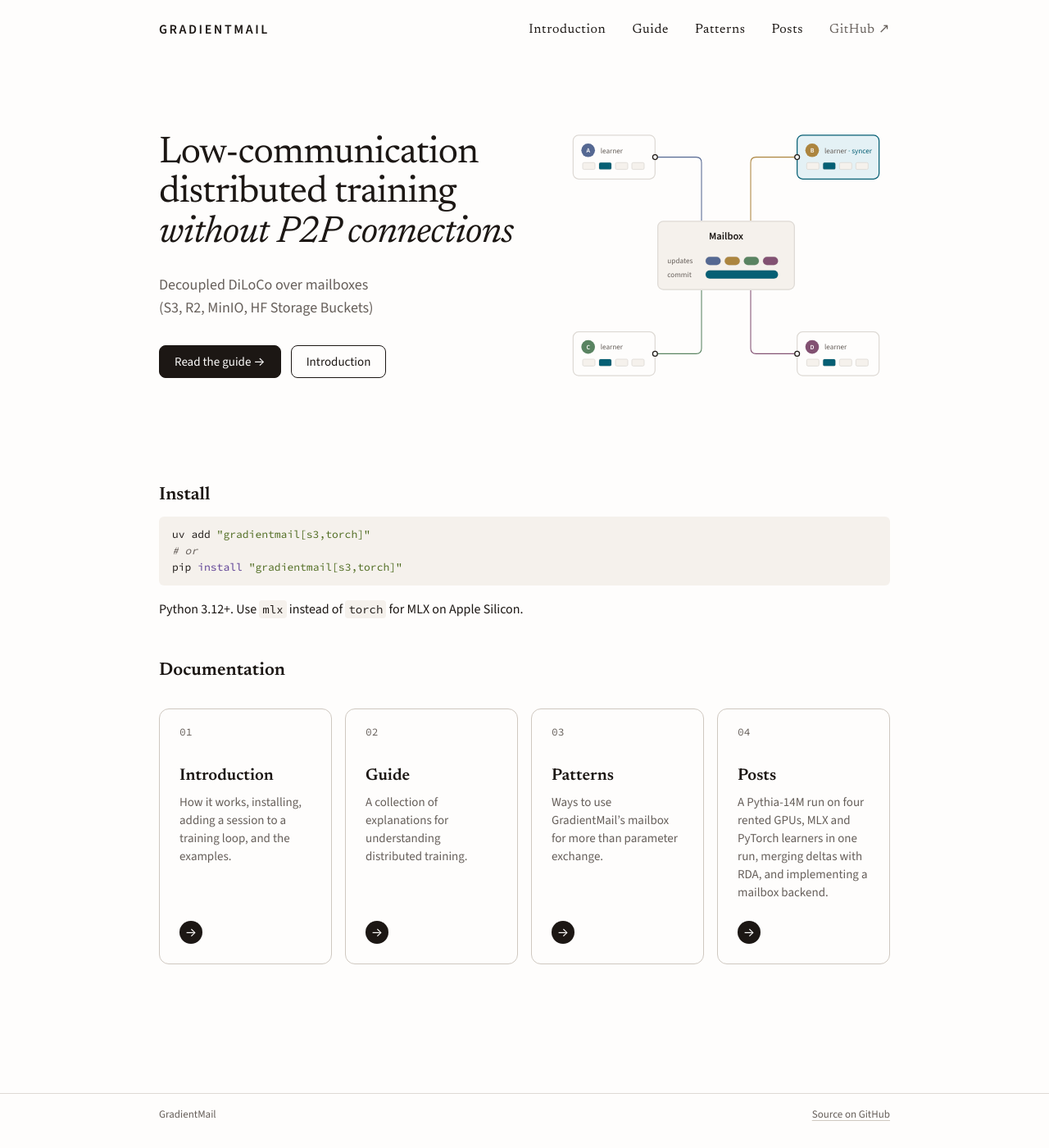
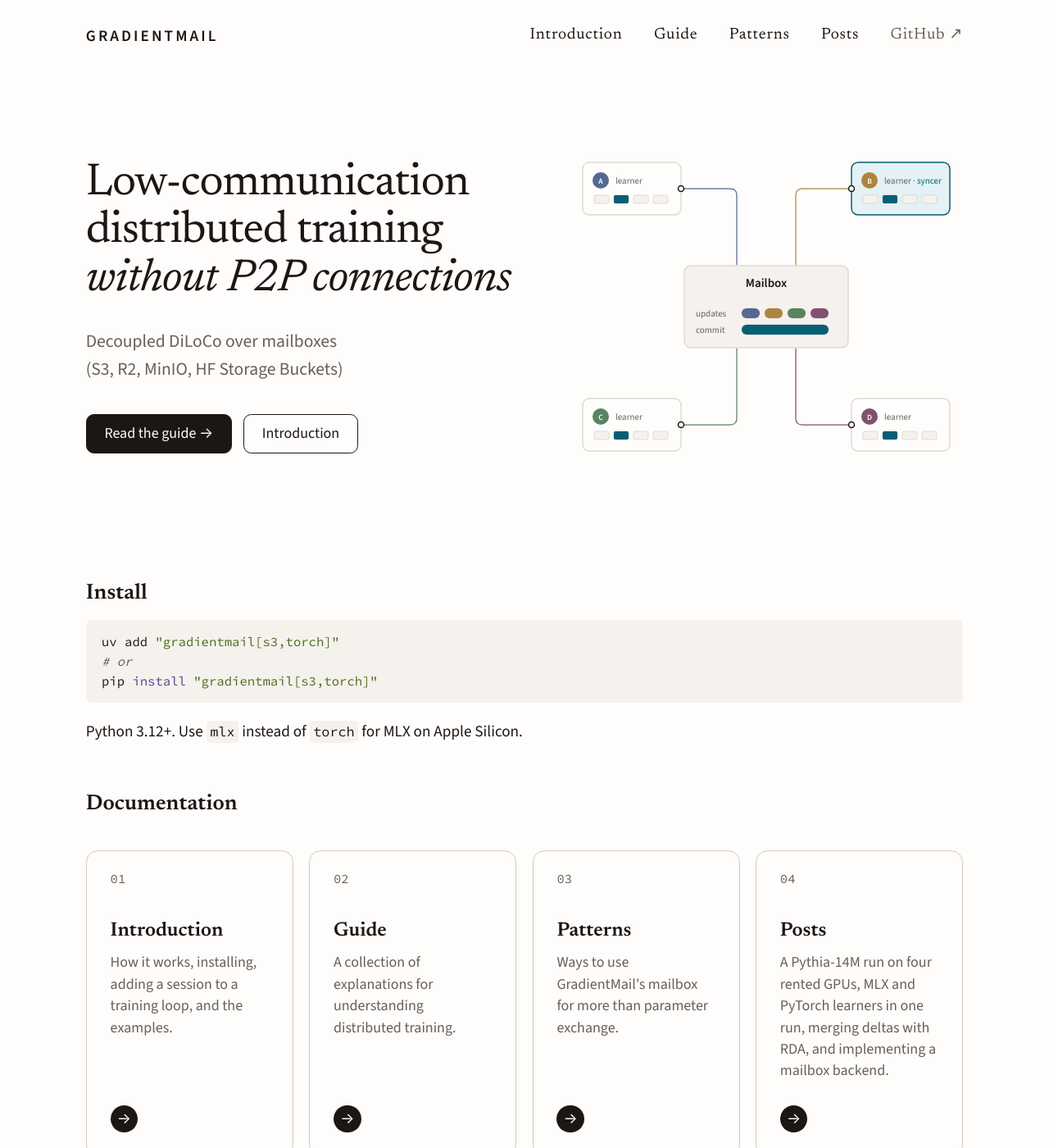
Before and after one commit to ppgsi-lab/gradientmail, a Jekyll site: the page built from index.md, in a window 1280 px wide and 1400 px high. Shown: the whole window at 82% size. Built offline with Jekyll 4.4.1, drawn with Linux system fonts in a browser that asks for light colours; our own code applies the rules of GitHub Pages for plain Markdown files.

Commit message:
Scale the site by 1.2x
Every px length in the layout stylesheet, breakpoints included, is
multiplied by 1.2; 1px and 1.5px hairlines stay as they are.

Co-Authored-By: Claude Opus 5.5 <noreply@anthropic.com>

```diff
--- a/_layouts/default.html
+++ b/_layouts/default.html
@@ -22,11 +22,11 @@
   --serif: "Newsreader", Georgia, "Times New Roman", serif;
   --sans: "Source Sans 3", "Source Sans Pro", system-ui, -apple-system, "Segoe UI", sans-serif;
   --mono: "Source Code Pro", ui-monospace, SFMono-Regular, Menlo, Consolas, monospace;
-  --column: 660px;
-  --sidebar: 192px;
-  --gap: 40px;
-  --page: calc(var(--sidebar) + var(--gap) + var(--column) + 32px);
-  --bar: 72px;
+  --column: 792px;
+  --sidebar: 230.4px;
+  --gap: 48px;
+  --page: calc(var(--sidebar) + var(--gap) + var(--column) + 38.4px);
+  --bar: 86.4px;
 }
 @media (prefers-color-scheme: dark) {
   :root {
@@ -36,128 +36,128 @@
   }
 }
 * { box-sizing: border-box; }
-html { background: var(--paper); scroll-padding-top: calc(var(--bar) + 24px); }
+html { background: var(--paper); scroll-padding-top: calc(var(--bar) + 28.8px); }
 body {
   margin: 0;
   min-height: 100vh; min-height: 100dvh; display: flex; flex-direction: column;
   background: var(--paper); color: var(--ink);
-  font: 16px/26px var(--sans);
+  font: 19.2px/31.2px var(--sans);
   -webkit-font-smoothing: antialiased;
 }
-a { color: inherit; text-decoration: underline 1px var(--hatch); text-underline-offset: 3px; }
+a { color: inherit; text-decoration: underline 1px var(--hatch); text-underline-offset: 3.6px; }
 a:hover { text-decoration-color: var(--ink); }
 
 .bar { position: sticky; top: 0; z-index: 10; background: var(--paper); border-bottom: 1px solid var(--rule); }
 @supports (animation-timeline: scroll()) {
-  .bar { animation: lift linear both; animation-timeline: scroll(root); animation-range: 0 24px; }
+  .bar { animation: lift linear both; animation-timeline: scroll(root); animation-range: 0 28.8px; }
 }
 @keyframes lift { from { border-bottom-color: transparent; } }
-.bar-inner { max-width: var(--page); height: var(--bar); margin: 0 auto; padding: 0 16px; display: flex; align-items: center; gap: 24px; }
-.bar .name { font: 600 16px/1 var(--sans); letter-spacing: 0.16em; text-transform: uppercase; text-decoration: none; }
-.bar nav { margin-left: auto; display: flex; align-items: center; gap: 32px; }
-.bar nav a { font: 400 16px/24px var(--serif); font-variation-settings: "opsz" 16; letter-spacing: 0.04em; color: var(--ink); text-decoration: underline 1.5px transparent; text-underline-offset: 10px; }
+.bar-inner { max-width: var(--page); height: var(--bar); margin: 0 auto; padding: 0 19.2px; display: flex; align-items: center; gap: 28.8px; }
+.bar .name { font: 600 19.2px/1 var(--sans); letter-spacing: 0.16em; text-transform: uppercase; text-decoration: none; }
+.bar nav { margin-left: auto; display: flex; align-items: center; gap: 38.4px; }
+.bar nav a { font: 400 19.2px/28.8px var(--serif); font-variation-settings: "opsz" 16; letter-spacing: 0.04em; color: var(--ink); text-decoration: underline 1.5px transparent; text-underline-offset: 12px; }
 .bar nav a:hover { text-decoration-color: var(--hatch); }
 .bar nav a[aria-current] { text-decoration-color: var(--accent); }
 .bar nav .out { color: var(--muted); }
 
-.page { flex: 1 0 auto; width: 100%; max-width: var(--page); margin: 0 auto; padding: 0 16px; display: grid; grid-template-columns: var(--sidebar) minmax(0, var(--column)); gap: var(--gap); }
-main { max-width: var(--column); padding: 48px 0 64px; min-width: 0; }
+.page { flex: 1 0 auto; width: 100%; max-width: var(--page); margin: 0 auto; padding: 0 19.2px; display: grid; grid-template-columns: var(--sidebar) minmax(0, var(--column)); gap: var(--gap); }
+main { max-width: var(--column); padding: 57.6px 0 76.8px; min-width: 0; }
 main > :first-child { margin-top: 0; }
 
-.sidebar { position: sticky; top: var(--bar); align-self: start; max-height: calc(100vh - var(--bar)); overflow-y: auto; padding: 48px 0 32px; font-size: 14px; line-height: 20px; }
-.sidebar .label { margin: 0 0 12px; font-size: 12px; line-height: 16px; font-weight: 600; letter-spacing: 0.06em; text-transform: uppercase; color: var(--muted); }
+.sidebar { position: sticky; top: var(--bar); align-self: start; max-height: calc(100vh - var(--bar)); overflow-y: auto; padding: 57.6px 0 38.4px; font-size: 16.8px; line-height: 24px; }
+.sidebar .label { margin: 0 0 14.4px; font-size: 14.4px; line-height: 19.2px; font-weight: 600; letter-spacing: 0.06em; text-transform: uppercase; color: var(--muted); }
 .sidebar .label a { text-decoration: none; }
 .sidebar ol, .sidebar ul { list-style: none; margin: 0; padding: 0; }
-.sidebar li + li { margin-top: 2px; }
-.sidebar ol > li > a { display: flex; gap: 10px; padding: 6px 10px; border-radius: 6px; color: var(--muted); text-decoration: none; }
+.sidebar li + li { margin-top: 2.4px; }
+.sidebar ol > li > a { display: flex; gap: 12px; padding: 7.2px 12px; border-radius: 7.2px; color: var(--muted); text-decoration: none; }
 .sidebar ol > li > a:hover { color: var(--ink); background: var(--wash); }
 .sidebar ol > li > a[aria-current] { color: var(--ink); background: var(--wash); font-weight: 600; }
 .sidebar .n { font-variant-numeric: tabular-nums; min-width: 1ch; }
-.sidebar ol ul { margin: 6px 0 10px 10px; border-left: 1px solid var(--rule); }
-.sidebar ol.numbered ul { margin-left: 30px; }
+.sidebar ol ul { margin: 7.2px 0 12px 12px; border-left: 1px solid var(--rule); }
+.sidebar ol.numbered ul { margin-left: 36px; }
 .sidebar > ul { border-left: 1px solid var(--rule); }
-.sidebar ul a { display: block; padding: 3px 0 3px 12px; color: var(--muted); text-decoration: none; }
+.sidebar ul a { display: block; padding: 3.6px 0 3.6px 14.4px; color: var(--muted); text-decoration: none; }
 .sidebar ul a:hover { color: var(--ink); }
 
 h1, h2, h3 { font-family: var(--serif); font-weight: 600; text-wrap: balance; color: var(--ink); }
-h1 { font-size: 30px; line-height: 36px; font-variation-settings: "opsz" 36; margin: 0 0 24px; }
-h2 { font-size: 22px; line-height: 28px; font-variation-settings: "opsz" 24; margin: 48px 0 12px; }
-h3 { font-size: 18px; line-height: 24px; font-variation-settings: "opsz" 24; margin: 32px 0 8px; }
-h4 { font: 600 16px/26px var(--sans); margin: 24px 0 4px; }
-.part { margin: 0 0 6px; font-size: 13px; line-height: 18px; font-weight: 600; letter-spacing: 0.06em; text-transform: uppercase; color: var(--muted); }
+h1 { font-size: 36px; line-height: 43.2px; font-variation-settings: "opsz" 36; margin: 0 0 28.8px; }
+h2 { font-size: 26.4px; line-height: 33.6px; font-variation-settings: "opsz" 24; margin: 57.6px 0 14.4px; }
+h3 { font-size: 21.6px; line-height: 28.8px; font-variation-settings: "opsz" 24; margin: 38.4px 0 9.6px; }
+h4 { font: 600 19.2px/31.2px var(--sans); margin: 28.8px 0 4.8px; }
+.part { margin: 0 0 7.2px; font-size: 15.6px; line-height: 21.6px; font-weight: 600; letter-spacing: 0.06em; text-transform: uppercase; color: var(--muted); }
 
-.hero { width: 100%; max-width: var(--page); margin: 0 auto; padding: 72px 16px 64px; display: grid; grid-template-columns: minmax(0, 1fr) minmax(0, 400px); gap: var(--gap); align-items: center; }
-.hero h1 { margin: 0 0 24px; font: 400 46px/1.06 var(--serif); font-variation-settings: "opsz" 72; letter-spacing: -0.02em; }
-.hero .lede { margin: 0 0 32px; max-width: 30em; font-size: 18px; line-height: 28px; color: var(--muted); text-wrap: balance; }
-.actions { display: flex; flex-wrap: wrap; gap: 12px; margin: 0; }
-.button { height: 40px; display: inline-flex; align-items: center; padding: 0 18px; border: 1px solid var(--ink); border-radius: 8px; font-size: 15px; text-decoration: none; }
+.hero { width: 100%; max-width: var(--page); margin: 0 auto; padding: 86.4px 19.2px 76.8px; display: grid; grid-template-columns: minmax(0, 1fr) minmax(0, 480px); gap: var(--gap); align-items: center; }
+.hero h1 { margin: 0 0 28.8px; font: 400 55.2px/1.06 var(--serif); font-variation-settings: "opsz" 72; letter-spacing: -0.02em; }
+.hero .lede { margin: 0 0 38.4px; max-width: 30em; font-size: 21.6px; line-height: 33.6px; color: var(--muted); text-wrap: balance; }
+.actions { display: flex; flex-wrap: wrap; gap: 14.4px; margin: 0; }
+.button { height: 48px; display: inline-flex; align-items: center; padding: 0 21.6px; border: 1px solid var(--ink); border-radius: 9.6px; font-size: 18px; text-decoration: none; }
 .button.primary { background: var(--ink); color: var(--paper); }
 .hero-art { display: block; width: 100%; height: auto; }
-p, ul, ol, pre, table { margin: 0 0 16px; }
-main ul, main ol { padding-left: 24px; }
-main li + li { margin-top: 4px; }
+p, ul, ol, pre, table { margin: 0 0 19.2px; }
+main ul, main ol { padding-left: 28.8px; }
+main li + li { margin-top: 4.8px; }
 
 .index .page { display: block; }
 .index main { max-width: none; }
 .index main > p { max-width: var(--column); }
-:is(.index main > ul, .index main > ol, main #further-reading + ul) { list-style: none; margin: 32px 0 0; padding: 0; display: grid; gap: 16px; counter-reset: card; }
+:is(.index main > ul, .index main > ol, main #further-reading + ul) { list-style: none; margin: 38.4px 0 0; padding: 0; display: grid; gap: 19.2px; counter-reset: card; }
 .index main > :is(ul, ol) { grid-template-columns: repeat(4, minmax(0, 1fr)); }
 main #further-reading + ul { grid-template-columns: repeat(2, minmax(0, 1fr)); }
-:is(.index main > ul, .index main > ol, main #further-reading + ul) > li { position: relative; counter-increment: card; display: flex; flex-direction: column; margin: 0; padding: 20px 24px 24px; border: 1px solid var(--hatch); border-radius: 12px; color: var(--muted); font-size: 15px; line-height: 22px; }
+:is(.index main > ul, .index main > ol, main #further-reading + ul) > li { position: relative; counter-increment: card; display: flex; flex-direction: column; margin: 0; padding: 24px 28.8px 28.8px; border: 1px solid var(--hatch); border-radius: 14.4px; color: var(--muted); font-size: 18px; line-height: 26.4px; }
 :is(.index main > ul, .index main > ol, main #further-reading + ul) > li:hover { border-color: var(--ink); }
-:is(.index main > ul, .index main > ol, main #further-reading + ul) > li::before { content: counter(card, decimal-leading-zero); margin-bottom: 32px; font: 13px/16px var(--mono); }
-:is(.index main > ul, .index main > ol, main #further-reading + ul) > li::after { content: "→"; display: grid; place-items: center; width: 28px; height: 28px; margin-top: auto; border-radius: 50%; background: var(--ink); color: var(--paper); font-size: 15px; line-height: 1; }
-:is(.index main > ul, .index main > ol, main #further-reading + ul) > li > p { margin: 0 0 24px; }
-:is(.index main > ul, .index main > ol, main #further-reading + ul) > li > p:first-child { margin-bottom: 8px; font: 600 20px/26px var(--serif); font-variation-settings: "opsz" 24; color: var(--ink); text-wrap: balance; }
+:is(.index main > ul, .index main > ol, main #further-reading + ul) > li::before { content: counter(card, decimal-leading-zero); margin-bottom: 38.4px; font: 15.6px/19.2px var(--mono); }
+:is(.index main > ul, .index main > ol, main #further-reading + ul) > li::after { content: "→"; display: grid; place-items: center; width: 33.6px; height: 33.6px; margin-top: auto; border-radius: 50%; background: var(--ink); color: var(--paper); font-size: 18px; line-height: 1; }
+:is(.index main > ul, .index main > ol, main #further-reading + ul) > li > p { margin: 0 0 28.8px; }
+:is(.index main > ul, .index main > ol, main #further-reading + ul) > li > p:first-child { margin-bottom: 9.6px; font: 600 24px/31.2px var(--serif); font-variation-settings: "opsz" 24; color: var(--ink); text-wrap: balance; }
 :is(.index main > ul, .index main > ol, main #further-reading + ul) > li a { text-decoration: none; }
 :is(.index main > ul, .index main > ol, main #further-reading + ul) > li a::after { content: ""; position: absolute; inset: 0; border-radius: inherit; }
 strong { font-weight: 600; }
-hr { border: 0; border-top: 1px solid var(--rule); margin: 40px 0 16px; }
-hr + p { color: var(--muted); font-size: 15px; }
+hr { border: 0; border-top: 1px solid var(--rule); margin: 48px 0 19.2px; }
+hr + p { color: var(--muted); font-size: 18px; }
 
-code { font: 0.875em/1 var(--mono); background: var(--wash); border-radius: 4px; padding: 2px 4px; }
-pre { font: 13px/20px var(--mono); background: var(--wash); border-radius: 6px; padding: 12px 16px; overflow-x: auto; }
+code { font: 0.875em/1 var(--mono); background: var(--wash); border-radius: 4.8px; padding: 2.4px 4.8px; }
+pre { font: 15.6px/24px var(--mono); background: var(--wash); border-radius: 7.2px; padding: 14.4px 19.2px; overflow-x: auto; }
 pre code { font: inherit; background: none; padding: 0; border-radius: 0; }
 .highlight .c, .highlight .c1, .highlight .cm, .highlight .ch, .highlight .cs { color: var(--muted); font-style: italic; }
 .highlight :is(.k, .kc, .kd, .kn, .kp, .kr, .kt, .ow) { color: var(--code-keyword); }
 .highlight :is(.s, .s1, .s2, .sa, .sb, .sc, .sd, .se, .sh, .sr, .ss, .sx, .dl) { color: var(--code-string); }
 .highlight :is(.m, .mb, .mf, .mh, .mi, .mo, .il, .nt) { color: var(--code-number); }
 .highlight :is(.nb, .nc, .nd, .nf, .fm, .nl) { color: var(--code-name); }
-div.highlighter-rouge { margin: 0 0 16px; }
+div.highlighter-rouge { margin: 0 0 19.2px; }
 div.highlighter-rouge pre { margin: 0; }
 
-main img { display: block; width: 100%; height: auto; margin: 32px 0; }
+main img { display: block; width: 100%; height: auto; margin: 38.4px 0; }
 main p:has(> img:only-child) { margin: 0; }
 
-table { margin: 0 auto 16px; border-collapse: collapse; font-variant-numeric: tabular-nums; border-top: 1px solid var(--ink); border-bottom: 1px solid var(--ink); }
+table { margin: 0 auto 19.2px; border-collapse: collapse; font-variant-numeric: tabular-nums; border-top: 1px solid var(--ink); border-bottom: 1px solid var(--ink); }
 th { font-weight: 600; text-align: left; border-bottom: 1px solid var(--rule); }
-th, td { padding: 4px 16px 4px 0; vertical-align: top; }
+th, td { padding: 4.8px 19.2px 4.8px 0; vertical-align: top; }
 th:last-child, td:last-child { padding-right: 0; }
 
 .katex { font-size: 1.1em; }
-.katex-display { margin: 20px 0; overflow-x: auto; overflow-y: hidden; }
+.katex-display { margin: 24px 0; overflow-x: auto; overflow-y: hidden; }
 
 footer { border-top: 1px solid var(--rule); }
-.footer-inner { max-width: var(--page); margin: 0 auto; padding: 16px 16px 32px; display: flex; justify-content: space-between; gap: 16px; color: var(--muted); font-size: 13px; line-height: 18px; }
+.footer-inner { max-width: var(--page); margin: 0 auto; padding: 19.2px 19.2px 38.4px; display: flex; justify-content: space-between; gap: 19.2px; color: var(--muted); font-size: 15.6px; line-height: 21.6px; }
 
-@media (max-width: 1020px) {
+@media (max-width: 1224px) {
   .index main > :is(ul, ol) { grid-template-columns: repeat(2, minmax(0, 1fr)); }
-  .hero { grid-template-columns: minmax(0, 1fr); max-width: calc(var(--column) + 32px); padding: 48px 16px; }
-  .hero-art { max-width: 440px; }
+  .hero { grid-template-columns: minmax(0, 1fr); max-width: calc(var(--column) + 38.4px); padding: 57.6px 19.2px; }
+  .hero-art { max-width: 528px; }
   .page { display: block; }
   .sidebar { display: none; }
   main { margin: 0 auto; }
 }
-@media (max-width: 600px) {
-  :root { --bar: 96px; }
-  .bar-inner { flex-wrap: wrap; align-content: center; row-gap: 14px; }
-  .bar nav { margin-left: 0; width: 100%; gap: 22px; }
-  .bar nav a { font-size: 15px; }
+@media (max-width: 720px) {
+  :root { --bar: 115.2px; }
+  .bar-inner { flex-wrap: wrap; align-content: center; row-gap: 16.8px; }
+  .bar nav { margin-left: 0; width: 100%; gap: 26.4px; }
+  .bar nav a { font-size: 18px; }
   .bar nav .out { display: none; }
-  .hero h1 { font-size: 36px; }
+  .hero h1 { font-size: 43.2px; }
   :is(.index main > ul, .index main > ol, main #further-reading + ul) { grid-template-columns: minmax(0, 1fr); }
-  h1 { font-size: 26px; line-height: 32px; }
-  main { padding-top: 32px; }
+  h1 { font-size: 31.2px; line-height: 38.4px; }
+  main { padding-top: 38.4px; }
 }
 </style>
 </head>
```
